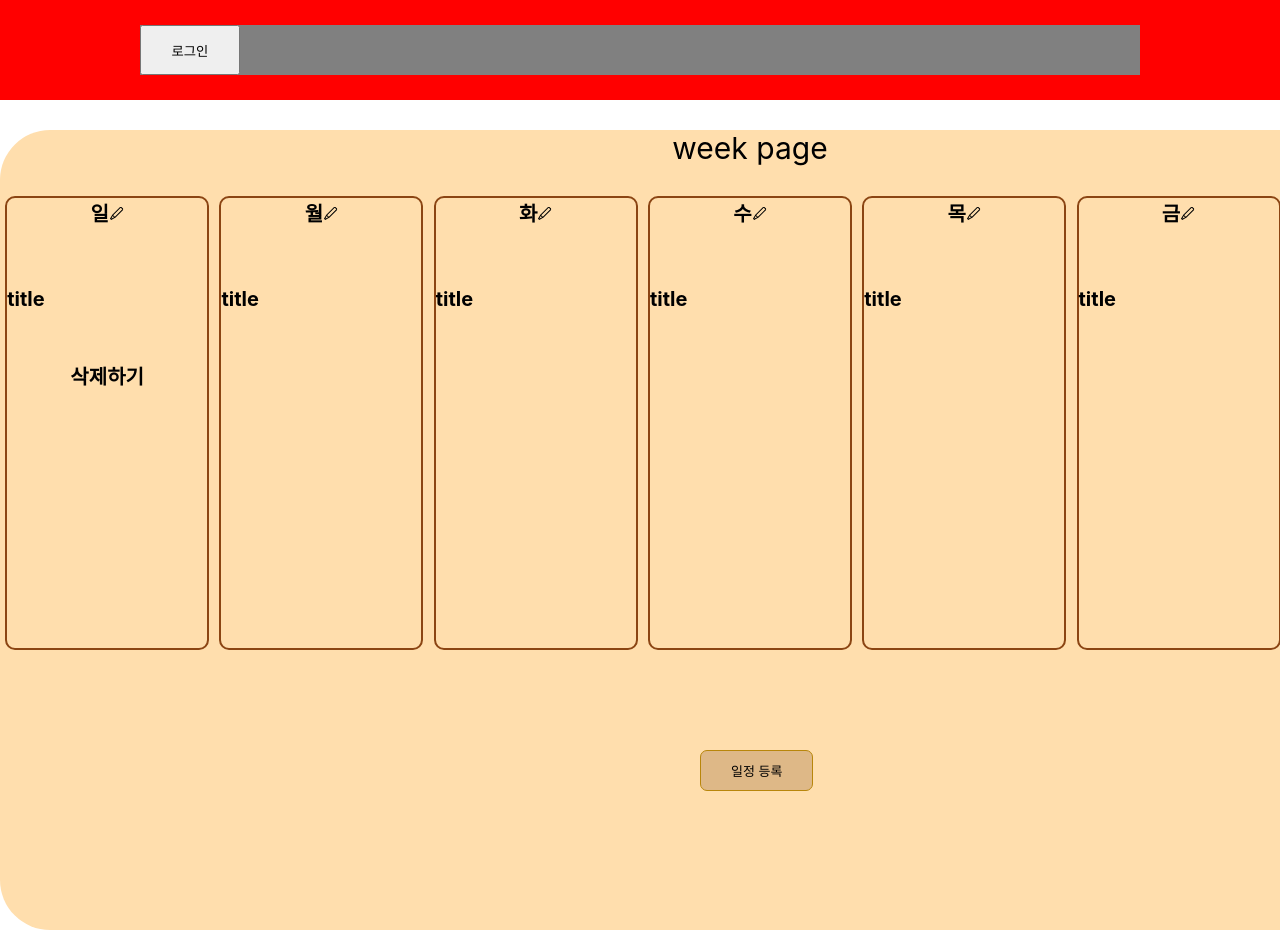
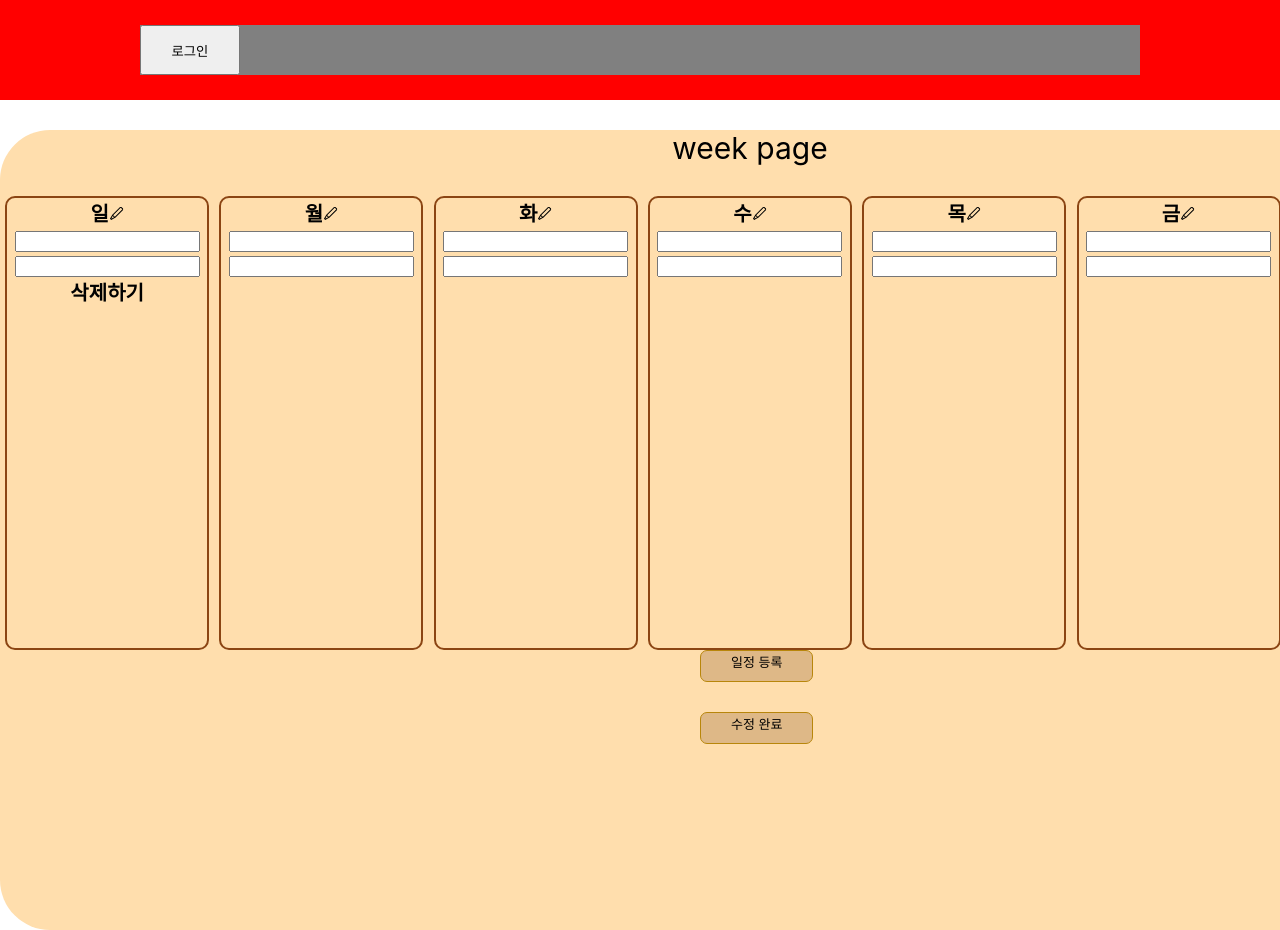
Before and after one commit to ysw753/spart_6week, a React (Create React App) app in the folder scheduler/: page /weekdetail in a window 1280 px wide. Shown: the top 930 px of the page. Built offline with nearby package versions, Linux system fonts and the light colour scheme.

Commit message:
#2 수정

```diff
--- a/scheduler/src/components/detail/WeekDetail.js
+++ b/scheduler/src/components/detail/WeekDetail.js
@@ -16,13 +16,19 @@ const WeekDetail = () => {
   const closeSchedule = () => {
     setweekSchedule(false);
   };
+  const [toggle, setToggle] = useState(false);
+
+  const onClickHandler = () => {
+    setToggle(toggle => !toggle)
+  };
+
 
   const weekTitleRef = useRef();
   const weekContentsRef = useRef();
 
   // const onCreateHandler = async () => {
-  //   const title = weekTitleRef.current.value;
-  //   const contents = weekContentsRef.current.value;
+  //   const title = weekTitleRef.current.id;
+  //   const contents = weekContentsRef.current.id;
   //   const data = { title, contents };
 
   return (
@@ -47,13 +53,13 @@ const WeekDetail = () => {
           <label for="sat">토요일</label><br></br>
        </div>
         제목 <input
-            // ref={weekTitleRef}
+            ref={weekTitleRef}
             name="title"
             type={"text"}
             placeholder={"제목"}>
             </input>
         내용 <input
-            // ref={weekContentsRef}
+            ref={weekContentsRef}
             name="contents"
             type={"text"}
             placeholder={"내용"}>
@@ -68,38 +74,48 @@ const WeekDetail = () => {
         <p style={{fontSize:'30px',textAlign:'center'}}>week page</p>
         <WeekBox>
         <Day>일
-        <VscEdit size='15'style={{cursor: 'pointer'}}/>
-        <P>title</P>
-        <div style={{marginTop:'50px'}}>삭제하기</div>
+        <VscEdit size='15'style={{cursor: 'pointer'}}onClick={()=>{onClickHandler()}}/>
+        {toggle?( <P>title</P>):(<input id="sun" type='text'></input>)}
+        {toggle?( <P>content</P>):(<input id="sun" type='text'></input>)}
+        <div style={{margin:'autopx'}}>삭제하기</div>
         </Day>
         <Day>월
-        <VscEdit size='15'style={{cursor: 'pointer'}}/>
-        <P>title</P>
+        <VscEdit size='15'style={{cursor: 'pointer'}}onClick={()=>{onClickHandler()}}/>
+        {toggle?( <P>title</P>):(<input id="mon" type='text'></input>)}
+        {toggle?( <P>content</P>):(<input id="mon" type='text'></input>)}
         </Day>
         <Day>화
-        <VscEdit size='15'style={{cursor: 'pointer'}}/>
-        <P>title</P>
+        <VscEdit size='15'style={{cursor: 'pointer'}}onClick={()=>{onClickHandler()}}/>
+        {toggle?( <P>title</P>):(<input id="tue" type='text'></input>)}
+        {toggle?( <P>content</P>):(<input id="tue" type='text'></input>)}
         </Day>
         <Day>수
-        <VscEdit size='15'style={{cursor: 'pointer'}}/>
-        <P>title</P>
+        <VscEdit size='15'style={{cursor: 'pointer'}}onClick={()=>{onClickHandler()}}/>
+        {toggle?( <P>title</P>):(<input id="wed" type='text'></input>)}
+        {toggle?( <P>content</P>):(<input id="wed" type='text'></input>)}
         </Day>
         <Day>목
-        <VscEdit size='15'style={{cursor: 'pointer'}}/>
-        <P>title</P>
+        <VscEdit size='15'style={{cursor: 'pointer'}}onClick={()=>{onClickHandler()}}/>
+        {toggle?( <P>title</P>):(<input id="thu"type='text'></input>)}
+        {toggle?( <P>content</P>):(<input id="thu" type='text'></input>)}
         </Day>
         <Day>금
-        <VscEdit size='15'style={{cursor: 'pointer'}}/>
-        <P>title</P>
+        <VscEdit size='15'style={{cursor: 'pointer'}}onClick={()=>{onClickHandler()}}/>
+        {toggle?( <P>title</P>):(<input id="fri" type='text'></input>)}
+        {toggle?( <P>content</P>):(<input id="fri" type='text'></input>)}
         </Day>
         <Day>토
-        <VscEdit size='15'style={{cursor: 'pointer'}}/>
-        <P>title</P>
+        <VscEdit size='15'style={{cursor: 'pointer'}}onClick={()=>{onClickHandler()}}/>
+        {toggle?( <P>title</P>):(<input id="sat" type='text'></input>)}
+        {toggle?( <P>content</P>):(<input id="sat" type='text'></input>)}
         </Day>
         </WeekBox>
-        <div style={{marginLeft:'700px',marginTop:'100px'}}>
+        <div style={{marginLeft:'700px'}}>
         <Button onClick={()=>{setweekSchedule(true)}}>일정 등록</Button>
         </div>
+
+        {toggle?(null):(<Button style={{marginLeft:'700px',marginTop:'30px'}} onClick={{}}>수정 완료</Button>)}
+
       </WeekView>
     </>
   );
@@ -133,7 +149,7 @@ const WeekBox= styled.div`
 const Button = styled.button`
   position : absoulte;
   margin: auto;
-  padding-top: 10px;
+  paddingn: autopx;
   padding-bottom: 10px;
   padding-left: 30px;
   padding-right: 30px;
@@ -148,6 +164,6 @@ const Button = styled.button`
   }
 `;
 const P= styled.div`
-margin-top:60px;
+marginn:9auto
 text-align:left;
 `
```
